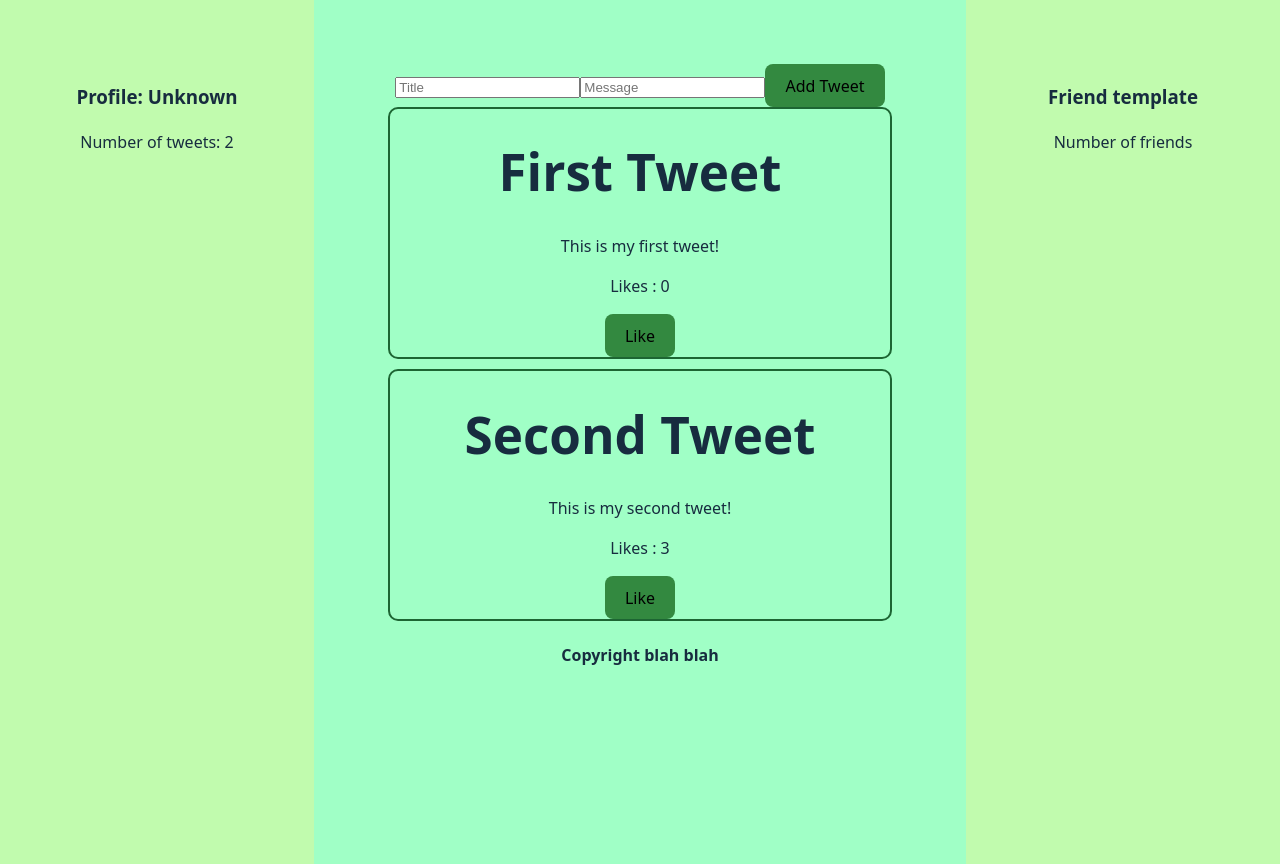
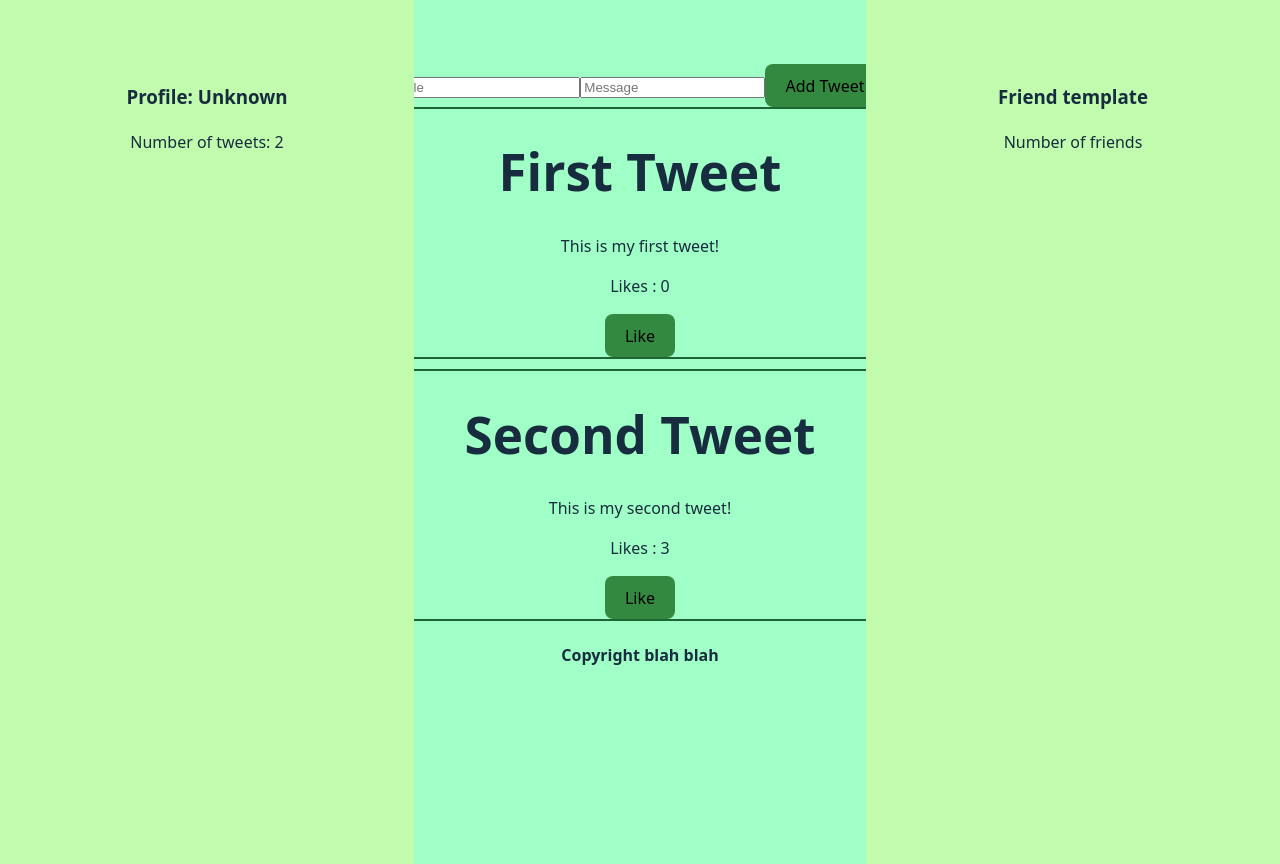
Before and after one commit to joseph670615519/Flink-Social-Media-Project, a React (Vite) app in the folder social-app--/: page / in a window 1280 px wide. Built offline with nearby package versions, Linux system fonts and the light colour scheme.

Commit message:
Change the size of nav and list

```diff
--- a/social-app--/src/App.css
+++ b/social-app--/src/App.css
@@ -25,7 +25,7 @@
   left: 0;
   top: 0;
   height: 100vh;
-  width: 250px;
+  width: 350px;
   background-color: #c1fbae;
   padding: 2rem;
   overflow-y: auto;
@@ -36,7 +36,7 @@
   right: 0;
   top: 0;
   height: 100vh;
-  width: 250px;
+  width: 350px;
   background-color: #c1fbae;
   padding: 2rem;
   overflow-y: auto;
```
